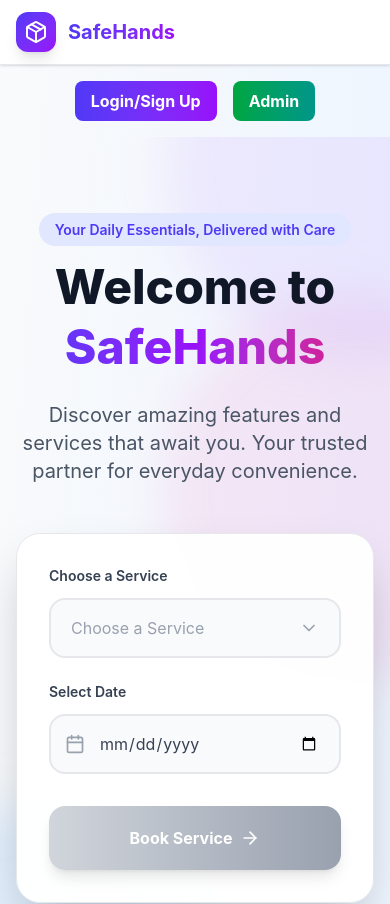
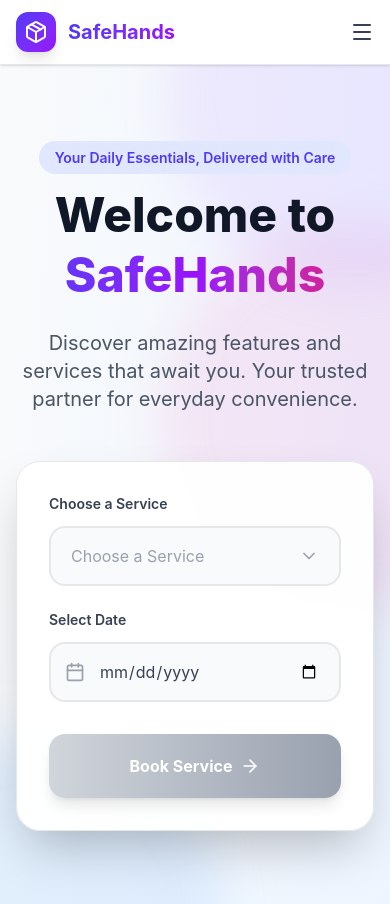
Before and after one commit to 8Shahid8/SWE_FInalProject, a React (Vite) app in the folder safehands/: page / in a window 390 px wide. Shown: the top 904 px of the page. Built offline with nearby package versions, Linux system fonts and the light colour scheme.

Commit message:
feat(header): make logo clickable and implement responsive hamburger header

```diff
--- a/safehands/src/App.jsx
+++ b/safehands/src/App.jsx
@@ -1,5 +1,5 @@
 import React, { useState } from 'react';
-import { ChevronDown, Package, Pill, ShieldCheck, Utensils, MapPin, Calendar, ArrowRight, Menu, X, Truck, Clock, Shield, Star } from 'lucide-react';
+import { ChevronDown, Package, Pill, ShieldCheck, Utensils, MapPin, Calendar, ArrowRight, Truck, Clock, Shield, Star } from 'lucide-react';
 import SafeHandsAuth from './components/SafeHandsAuth';
 import AdminDashboard from './components/AdminDashboard';
 import Layout from './components/Layout';
@@ -74,21 +74,11 @@ export default function App() {
   }
 
   return (
-    <Layout>
-      <div className="flex justify-center space-x-4 my-4">
-        <button
-          onClick={() => setCurrentPage('auth')}
-          className="bg-gradient-to-r from-indigo-600 to-purple-600 text-white font-bold px-4 py-2 rounded-lg"
-        >
-          Login/Sign Up
-        </button>
-        <button
-          onClick={() => setCurrentPage('admin')}
-          className="bg-gradient-to-r from-green-600 to-teal-600 text-white font-bold px-4 py-2 rounded-lg"
-        >
-          Admin
-        </button>
-      </div>
+    <Layout
+      onNavigateToHome={() => setCurrentPage('home')}
+      onNavigateToAuth={() => setCurrentPage('auth')}
+      onNavigateToAdmin={() => setCurrentPage('admin')}
+    >
       {/* Hero Section */}
       <div className="relative pt-20 pb-16 px-4">
         <div className="absolute inset-0 overflow-hidden pointer-events-none">
--- a/safehands/src/components/Layout.jsx
+++ b/safehands/src/components/Layout.jsx
@@ -1,7 +1,9 @@
-import React from 'react';
-import { Package } from 'lucide-react';
+import React, { useState } from 'react';
+import { Package, Menu, X } from 'lucide-react';
 
-export default function Layout({ children }) {
+export default function Layout({ children, onNavigateToHome, onNavigateToAuth, onNavigateToAdmin }) {
+  const [isMenuOpen, setIsMenuOpen] = useState(false);
+
   return (
     <div className="min-h-screen bg-gradient-to-br from-gray-50 via-blue-50 to-indigo-50">
       {/* Navigation */}
@@ -9,15 +11,56 @@ export default function Layout({ children }) {
         <div className="max-w-7xl mx-auto px-4 sm:px-6 lg:px-8">
           <div className="flex justify-between items-center h-16">
             <div className="flex items-center space-x-3">
+              <button onClick={onNavigateToHome} className="flex items-center space-x-3 focus:outline-none">
                 <div className="w-10 h-10 bg-gradient-to-br from-indigo-600 to-purple-600 rounded-xl flex items-center justify-center shadow-lg">
                   <Package className="w-6 h-6 text-white" />
                 </div>
                 <span className="text-xl font-bold bg-gradient-to-r from-indigo-600 to-purple-600 bg-clip-text text-transparent">
                   SafeHands
                 </span>
+              </button>
+            </div>
+
+            <div className="hidden md:flex items-center space-x-3">
+              <button
+                onClick={onNavigateToAuth}
+                className="bg-gradient-to-r from-indigo-600 to-purple-600 text-white font-bold px-4 py-2 rounded-lg"
+              >
+                Login/Sign Up
+              </button>
+              <button
+                onClick={onNavigateToAdmin}
+                className="bg-gradient-to-r from-green-600 to-teal-600 text-white font-bold px-4 py-2 rounded-lg"
+              >
+                Admin
+              </button>
+            </div>
+
+            <button
+              className="md:hidden text-gray-700"
+              onClick={() => setIsMenuOpen(!isMenuOpen)}
+            >
+              {isMenuOpen ? <X className="w-6 h-6" /> : <Menu className="w-6 h-6" />}
+            </button>
           </div>
         </div>
+
+        {isMenuOpen && (
+          <div className="md:hidden bg-white border-t border-gray-200 py-3 px-4 space-y-2">
+            <button
+              onClick={() => { onNavigateToAuth(); setIsMenuOpen(false); }}
+              className="w-full text-left py-2 px-3 rounded-lg text-gray-700 hover:bg-indigo-50 hover:text-indigo-600"
+            >
+              Login/Sign Up
+            </button>
+            <button
+              onClick={() => { onNavigateToAdmin(); setIsMenuOpen(false); }}
+              className="w-full text-left py-2 px-3 rounded-lg text-gray-700 hover:bg-green-50 hover:text-green-600"
+            >
+              Admin
+            </button>
           </div>
+        )}
       </nav>
 
       {children}
```
Lines whose indentation alone changed are shown as unchanged.
